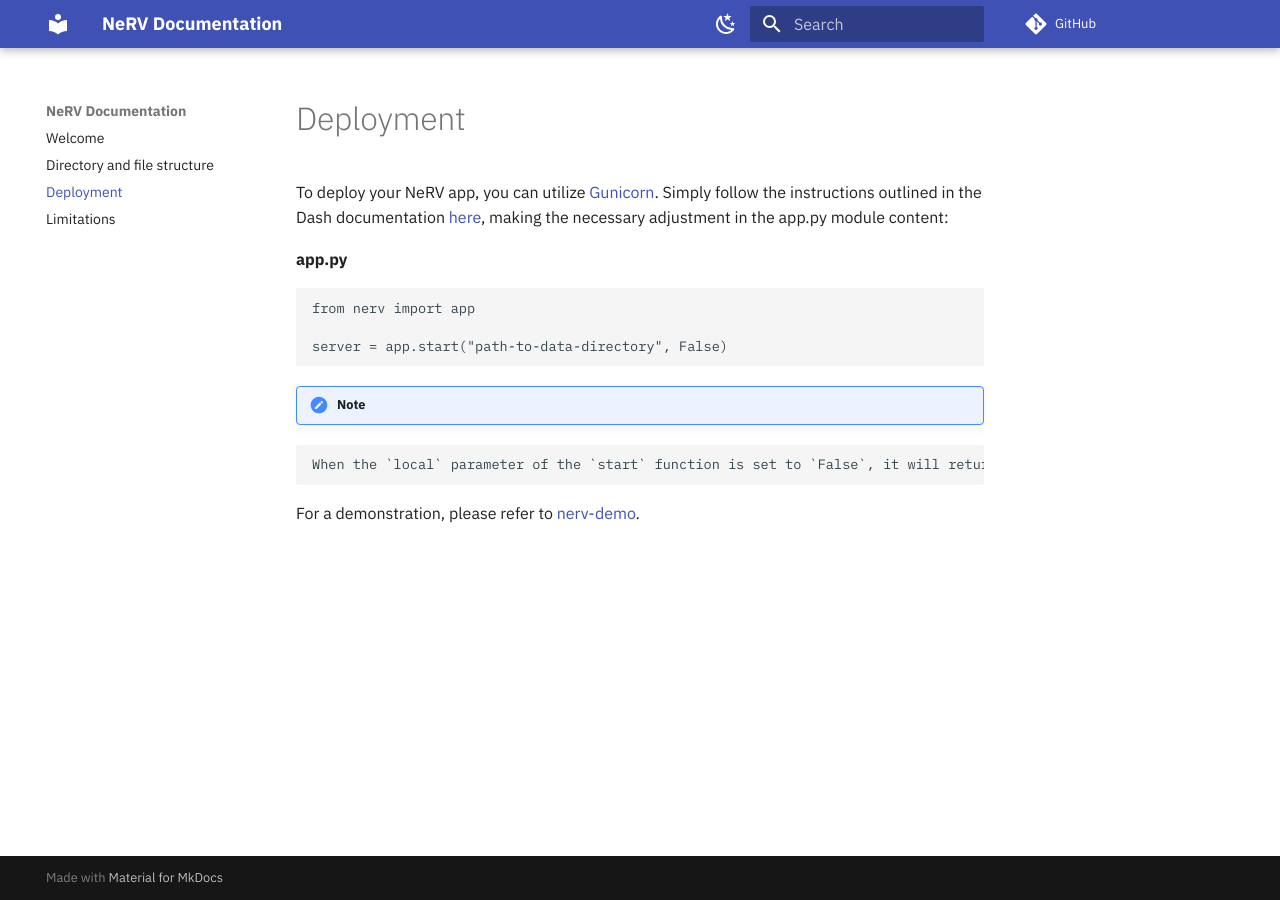
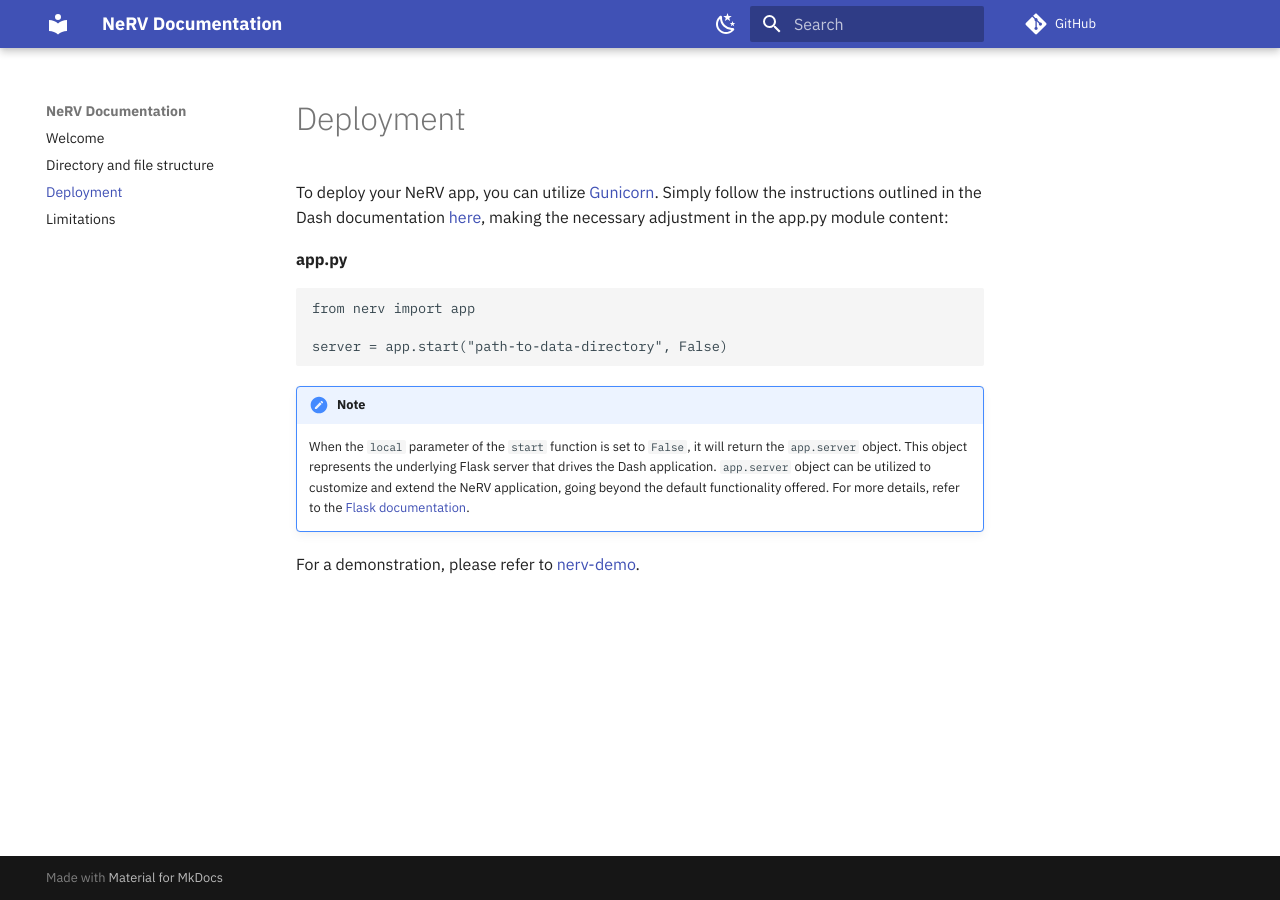
Before and after one commit to rmanaem/nerv, an MkDocs documentation site: the page built from docs/docs/deployment.md, in a window 1280 px wide. Built offline with MkDocs 1.6.1 and Material for MkDocs 9.7.7, drawn with Linux system fonts in a browser that asks for light colours; comment, search, counter and statistics services are not loaded.

Commit message:
Fixed admonitions in docs

````diff
--- a/docs/docs/deployment.md
+++ b/docs/docs/deployment.md
@@ -10,8 +10,7 @@ server = app.start("path-to-data-directory", False)
 
 !!! note "Note"
 
-```
-When the `local` parameter of the `start` function is set to `False`, it will return the `app.server` object. This object represents the underlying Flask server that drives the Dash application. You can utilize the `app.server` object to customize and extend the NeRV application, going beyond the default functionality offered. For more details, refer to the [Flask documentation](https://flask.palletsprojects.com/).
-```
+    When the `local` parameter of the `start` function is set to `False`, it will return the `app.server` object. This object represents the underlying Flask server that drives the Dash application. `app.server` object can be utilized to customize and extend the NeRV application, going beyond the default functionality offered. For more details, refer to the [Flask documentation](https://flask.palletsprojects.com/).
+
 
 For a demonstration, please refer to [nerv-demo](https://github.com/rmanaem/nerv-demo).
````
Also changed, not shown: docs/docs/limitations.md (+3 -2 lines), docs/docs/structure.md (+3 -2 lines).
